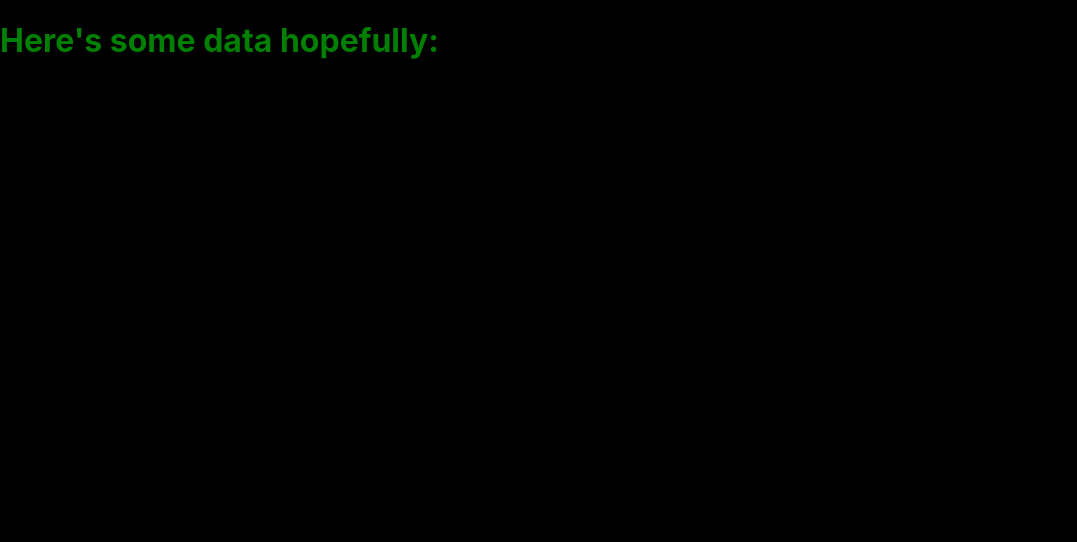
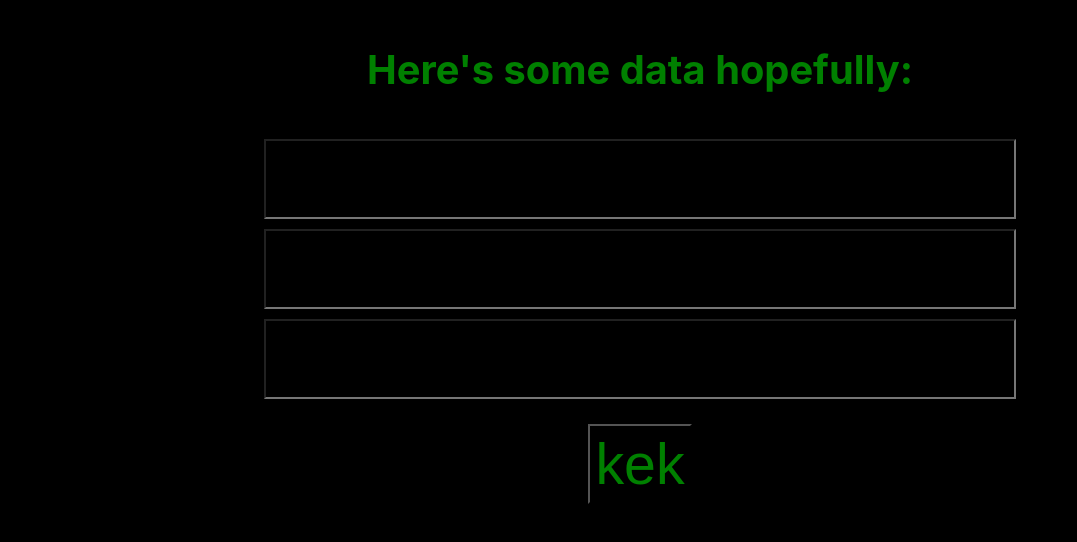
Before and after one commit to n1vial00/ostoslista-front, a React (Create React App) app: page / in a window 1280 px wide. Shown: the top 542 px of the page, without its empty margins (0-1077 px from the left). Built offline with nearby package versions, Linux system fonts and the light colour scheme; no server answers.

Commit message:
Working on structure

```diff
--- a/src/App.css
+++ b/src/App.css
@@ -1,6 +1,9 @@
 * {
   background-color: black;
   color: green;
+  padding: 5px;
+  margin: 5px;
+  font-size: 1.2em;
 }
 
 .app {
--- a/src/App.js
+++ b/src/App.js
@@ -7,6 +7,12 @@ const URL = 'http://localhost/Ostoslista-PHP/';
 
 
 function App() {
+
+  function addData(e) {
+    e.preventDefault();
+
+
+  }
 
   const [data, setData] = useState("");
   useEffect(() => {
@@ -19,9 +25,22 @@ function App() {
   });
 
   return (
-    <div>
+    <div className='app'>
     <h1>Here's some data hopefully:</h1>
     <p>{data}</p>
+
+
+    <form onSubmit={addData}>
+
+      <div>
+        <input type="text" />
+        <input type="text" />
+        <input type="text" />
+      </div>
+
+      <div><button>kek</button></div>
+    </form>
+
     </div>
 
   );
```
